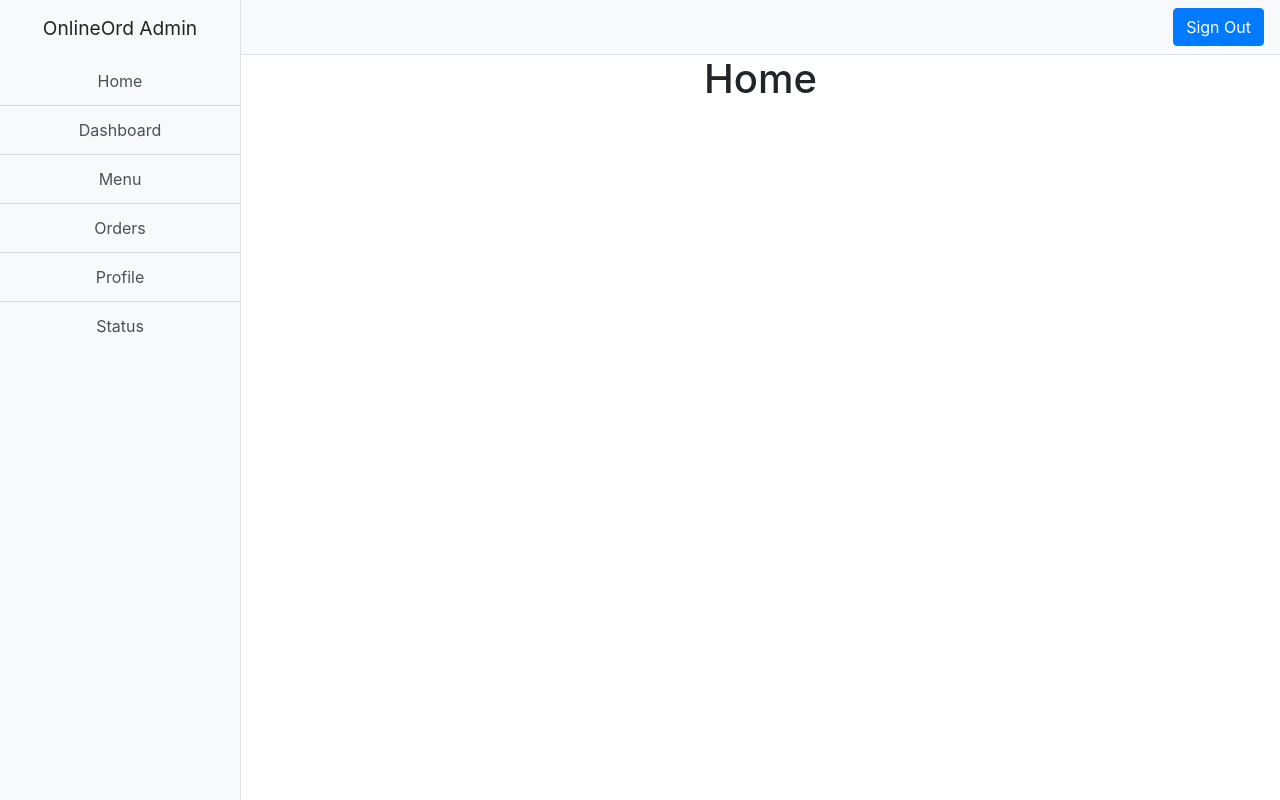
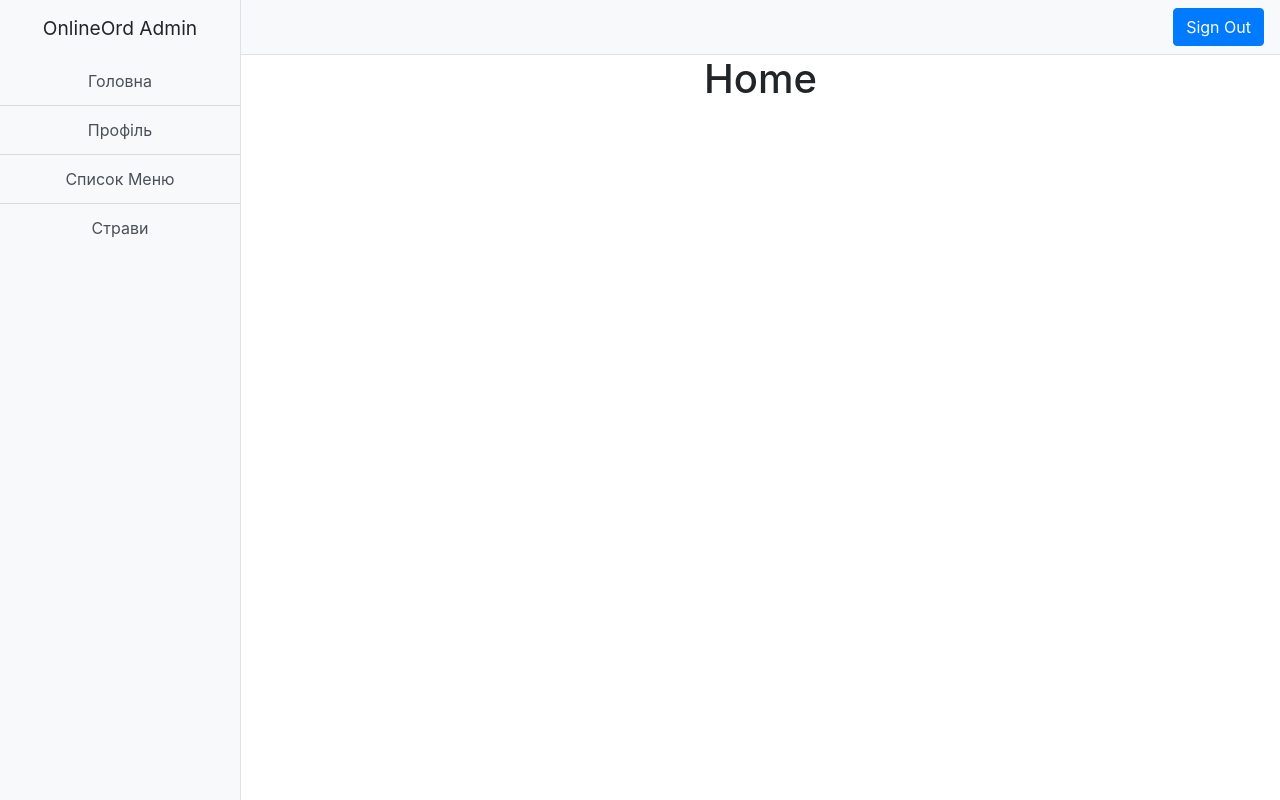
Before and after one commit to onlineord-dev/onlineord-admin, a React (Create React App) app: page / in a window 1280 px wide. Built offline with nearby package versions, Linux system fonts and the light colour scheme.

Commit message:
Update App.js

```diff
--- a/src/App.js
+++ b/src/App.js
@@ -22,12 +22,10 @@ function App() {
                 <div className="bg-light border-right" id="sidebar-wrapper">
                     <div className="sidebar-heading">OnlineOrd Admin</div>
                     <div className="list-group list-group-flush">
-                        <Link to="/" className="list-group-item list-group-item-action bg-light">Home</Link>
-                        <Link to="/dashboard" className="list-group-item list-group-item-action bg-light">Dashboard</Link>
-                        <Link to="/menu" className="list-group-item list-group-item-action bg-light">Menu</Link>
-                        <Link to="/orders" className="list-group-item list-group-item-action bg-light">Orders</Link>
-                        <Link to="/profile" className="list-group-item list-group-item-action bg-light">Profile</Link>
-                        <Link to="/status" className="list-group-item list-group-item-action bg-light">Status</Link>
+                        <Link to="/" className="list-group-item list-group-item-action bg-light">Головна</Link>
+                        <Link to="/dashboard" className="list-group-item list-group-item-action bg-light">Профіль</Link>
+                        <Link to="/menu" className="list-group-item list-group-item-action bg-light">Список Меню</Link>
+                        <Link to="/orders" className="list-group-item list-group-item-action bg-light">Страви</Link>
                     </div>
                 </div>{/*#sidebar-wrapper*/}
 
```
